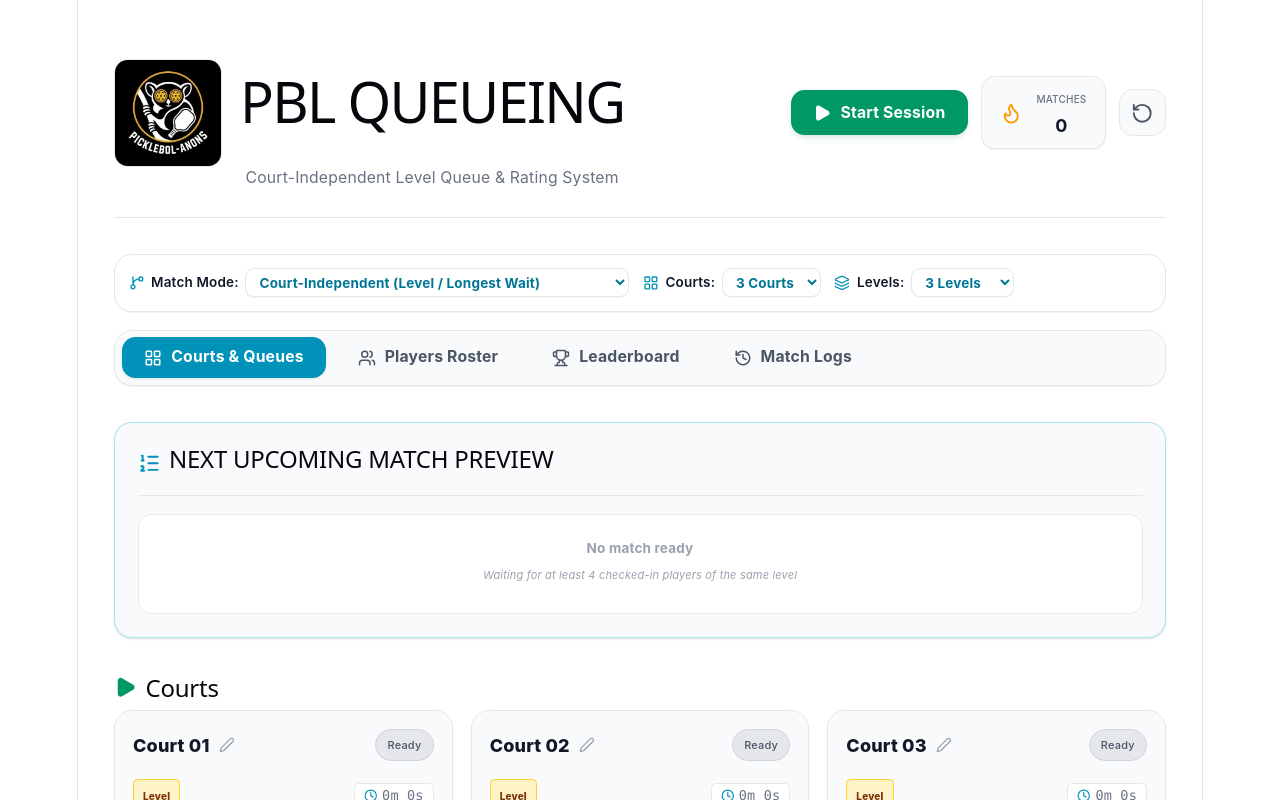
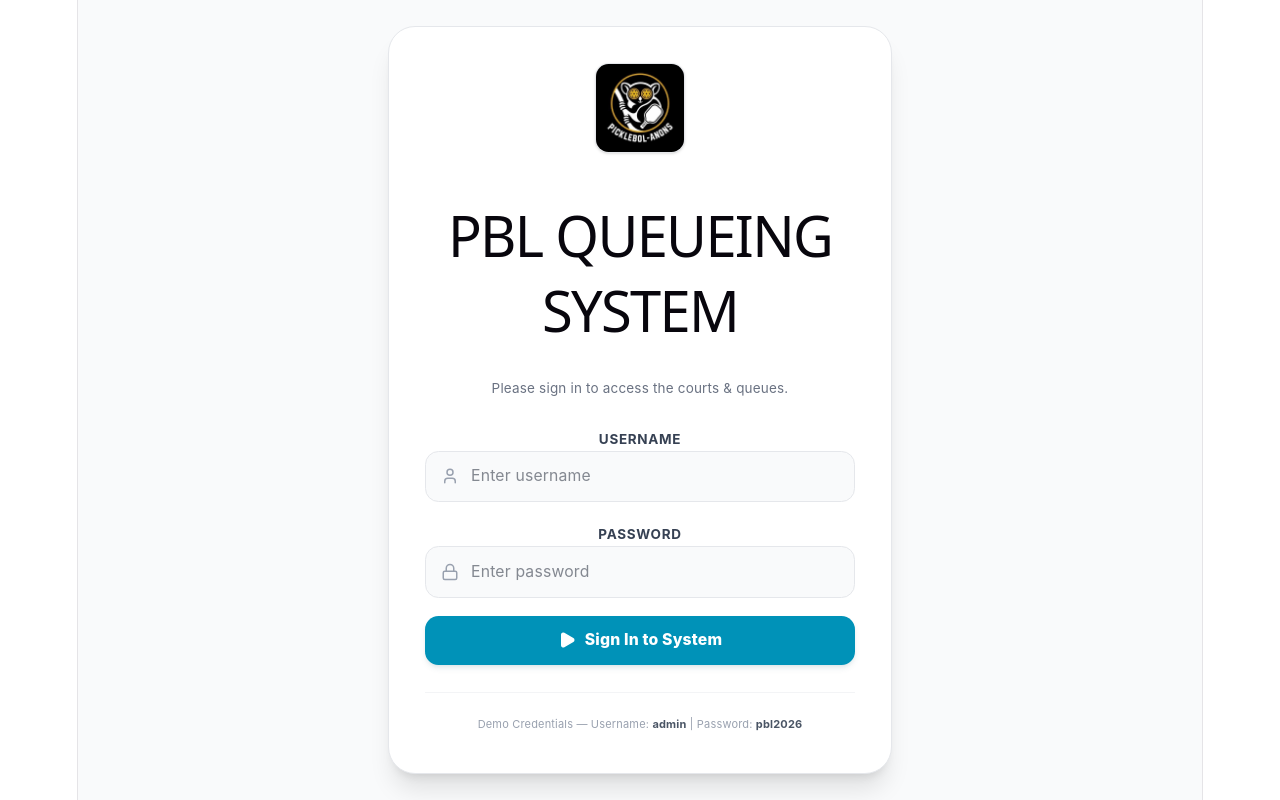
Before and after one commit to theknee-pbl/queue, a React (Vite) app: page / in a window 1280 px wide. Shown: the top 800 px of the page. Built offline with nearby package versions, Linux system fonts and the light colour scheme.

Commit message:
Update App.jsx

```diff
--- a/src/App.jsx
+++ b/src/App.jsx
@@ -33,7 +33,9 @@
   Filter,
   Search,
   Activity,
-  ShieldAlert
+  ShieldAlert,
+  Lock,
+  User
 } from 'lucide-react';
 
 // --- DYNAMIC COURT / LEVEL BADGE COLOR HELPER ---
@@ -111,21 +113,13 @@
   const games = player.gamesPlayed || 0;
   const wins = player.wins || 0;
 
-  // Bayesian Average Parameters
-  const m = 5; // Pseudo-games weight
-  const mu = 0.50; // Global target win rate baseline (50%)
-
-  // 1. Bayesian Adjusted Win Rate
+  const m = 5;
+  const mu = 0.50;
+
   const bayesianWinRate = (wins + (m * mu)) / (games + m);
-
-  // 2. Active Participation Multiplier: 1 - e^(-k * Games)
   const k = 0.2;
   const participationMultiplier = 1 - Math.exp(-k * games);
-
-  // 3. Final Score
   const finalScore = bayesianWinRate * participationMultiplier;
-
-  // 4. Minimum Game Threshold Qualifier Flag
   const MIN_GAMES_THRESHOLD = 5;
   const isQualified = games >= MIN_GAMES_THRESHOLD;
 
@@ -138,11 +132,23 @@
 };
 
 export default function App() {
+  // --- AUTHENTICATION STATE ---
+  const [isLoggedIn, setIsLoggedIn] = useState(() => {
+    return JSON.parse(localStorage.getItem('pickleq_is_logged_in') || 'false');
+  });
+  const [loginUsername, setLoginUsername] = useState('');
+  const [loginPassword, setLoginPassword] = useState('');
+  const [loginError, setLoginError] = useState('');
+
   // --- STATE MANAGEMENT ---
   const [activeTab, setActiveTab] = useState('courts');
   const [now, setNow] = useState(Date.now());
   const [leaderboardFilter, setLeaderboardFilter] = useState('all');
   const [leaderboardSearch, setLeaderboardSearch] = useState('');
+
+  // --- NEW SEARCH STATES FOR ROSTER SECTIONS ---
+  const [checkedInSearch, setCheckedInSearch] = useState('');
+  const [poolSearch, setPoolSearch] = useState('');
 
   const [queueMode, setQueueMode] = useState(() => {
     return localStorage.getItem('pickleq_queue_mode') || 'independent';
@@ -210,7 +216,26 @@
 
   const fileInputRef = useRef(null);
 
-  // --- ADVANCED RANKING HOOK WITH BAYESIAN SMOOTHING & PROVISIONAL TIER ---
+  // --- AUTH HANDLER ---
+  const handleLogin = (e) => {
+    e.preventDefault();
+    setLoginError('');
+
+    if (loginUsername.trim() === 'admin' && loginPassword === 'pbl2026') {
+      setIsLoggedIn(true);
+      localStorage.setItem('pickleq_is_logged_in', 'true');
+    } else {
+      setLoginError('Invalid username or password.');
+    }
+  };
+
+  const handleLogout = () => {
+    setIsLoggedIn(false);
+    localStorage.removeItem('pickleq_is_logged_in');
+    setLoginPassword('');
+  };
+
+  // --- ADVANCED RANKING HOOK ---
   const rankedRoster = useMemo(() => {
     const getHeadToHeadWinner = (playerA, playerB) => {
       if (!playerA.headToHead || !playerB.headToHead) return 0;
@@ -238,23 +263,17 @@
         const courtA = a.assignedCourt || totalCourtCount;
         const courtB = b.assignedCourt || totalCourtCount;
         if (courtA !== courtB) return courtA - courtB;
-
         if (a.finalScore !== b.finalScore) return b.finalScore - a.finalScore;
-
         const sosA = a.scheduleStrength || 0;
         const sosB = b.scheduleStrength || 0;
         if (sosA !== sosB) return sosB - sosA;
-
         return getHeadToHeadWinner(a, b);
       } else {
         if (b.level !== a.level) return b.level - a.level;
-
         if (a.finalScore !== b.finalScore) return b.finalScore - a.finalScore;
-
         const sosA = a.scheduleStrength || 0;
         const sosB = b.scheduleStrength || 0;
         if (sosA !== sosB) return sosB - sosA;
-
         return getHeadToHeadWinner(a, b);
       }
     });
@@ -610,13 +629,9 @@
         return player.assignedCourt === courtId;
       })
       .sort((a, b) => {
-      // Primary sort: Checked-in time (earlier time first)
         const timeA = a.checkedInAt || Date.now();
         const timeB = b.checkedInAt || Date.now();
-      if (timeA !== timeB) {
-        return timeA - timeB;
-      }
-      // Secondary sort: Higher rank/wins first if time is identical
+        if (timeA !== timeB) return timeA - timeB;
         return (b.wins || 0) - (a.wins || 0);
       });
   };
@@ -625,13 +640,9 @@
     return roster
       .filter((p) => p.isCheckedIn && !activeCourtPlayerIds.has(p.id) && p.level === levelNum)
       .sort((a, b) => {
-      // Primary sort: Checked-in time (earlier time first)
         const timeA = a.checkedInAt || Date.now();
         const timeB = b.checkedInAt || Date.now();
-      if (timeA !== timeB) {
-        return timeA - timeB;
-      }
-      // Secondary sort: Higher rank/wins first if time is identical
+        if (timeA !== timeB) return timeA - timeB;
         return (b.wins || 0) - (a.wins || 0);
       });
   };
@@ -644,7 +655,6 @@
     return `${mins}m ${secs}s`;
   };
 
-  // --- UPDATED MATCH SELECTION WITH PARTNER-FIRST TRAVERSAL & TEAM ALLOCATION ---
   const getNextMatchFromQueue = (queueSource) => {
     if (queueSource.length < 4) return { teamA: [], teamB: [], valid: false };
 
@@ -1024,6 +1034,7 @@
   const handleResetSession = () => {
     if (window.confirm("Reset all session data, courts, and queues?")) {
       localStorage.clear();
+      setIsLoggedIn(false);
       setSessionActive(false);
       setShowSummaryModal(false);
       setCourts(Array.from({ length: totalCourtCount }, (_, i) => ({
@@ -1052,7 +1063,6 @@
     return partner ? partner.name : null;
   };
 
-  // --- PODIUM RENDER HELPER ---
   const renderPodiumStep = (players, rankNum) => {
     if (!players || players.length === 0) return null;
 
@@ -1146,6 +1156,75 @@
     }
   };
 
+  // --- RENDER LOGIN SCREEN IF NOT AUTHENTICATED ---
+  if (!isLoggedIn) {
+    return (
+      <div className="min-h-screen bg-gray-50 flex items-center justify-center p-4 font-sans antialiased">
+        <div className="bg-white border border-gray-200 rounded-3xl max-w-md w-full p-8 shadow-xl relative">
+          <div className="flex flex-col items-center text-center mb-6">
+            <PBLLogo className="w-20 h-20 mb-3 shadow-sm" />
+            <h1 className="text-2xl font-extrabold tracking-wider text-gray-900 uppercase">
+              PBL Queueing System
+            </h1>
+            <p className="text-gray-500 text-xs mt-1">
+              Please sign in to access the courts & queues.
+            </p>
+          </div>
+
+          <form onSubmit={handleLogin} className="space-y-4">
+            {loginError && (
+              <div className="bg-rose-50 border border-rose-200 text-rose-700 text-xs font-semibold p-3 rounded-xl text-center">
+                {loginError}
+              </div>
+            )}
+
+            <div className="space-y-1">
+              <label className="text-xs font-bold text-gray-700 uppercase tracking-wider">Username</label>
+              <div className="relative">
+                <User className="w-4 h-4 text-gray-400 absolute left-3.5 top-1/2 -translate-y-1/2" />
+                <input
+                  type="text"
+                  placeholder="Enter username"
+                  value={loginUsername}
+                  onChange={(e) => setLoginUsername(e.target.value)}
+                  className="w-full bg-gray-50 border border-gray-200 focus:border-cyan-500 rounded-xl pl-10 pr-3.5 py-3 text-sm text-gray-900 outline-none transition"
+                  required
+                />
+              </div>
+            </div>
+
+            <div className="space-y-1">
+              <label className="text-xs font-bold text-gray-700 uppercase tracking-wider">Password</label>
+              <div className="relative">
+                <Lock className="w-4 h-4 text-gray-400 absolute left-3.5 top-1/2 -translate-y-1/2" />
+                <input
+                  type="password"
+                  placeholder="Enter password"
+                  value={loginPassword}
+                  onChange={(e) => setLoginPassword(e.target.value)}
+                  className="w-full bg-gray-50 border border-gray-200 focus:border-cyan-500 rounded-xl pl-10 pr-3.5 py-3 text-sm text-gray-900 outline-none transition"
+                  required
+                />
+              </div>
+            </div>
+
+            <button
+              type="submit"
+              className="w-full mt-2 py-3 bg-cyan-600 hover:bg-cyan-500 text-white font-extrabold rounded-xl text-sm transition cursor-pointer shadow-md shadow-cyan-900/10 flex items-center justify-center gap-2"
+            >
+              <Play className="w-4 h-4 fill-current" /> Sign In to System
+            </button>
+          </form>
+
+          <div className="mt-6 text-center border-t border-gray-100 pt-4 text-[11px] text-gray-400">
+            Demo Credentials — Username: <span className="font-bold text-gray-600">admin</span> | Password: <span className="font-bold text-gray-600">pbl2026</span>
+          </div>
+        </div>
+      </div>
+    );
+  }
+
+  // --- MAIN APP DASHBOARD (AUTHENTICATED) ---
   return (
     <div className="min-h-screen bg-white text-gray-900 p-4 md:p-8 font-sans antialiased">
       {/* HEADER */}
@@ -1187,6 +1266,14 @@
           </div>
 
           <button
+            onClick={handleLogout}
+            className="p-2.5 bg-gray-50 hover:bg-amber-50 text-gray-600 hover:text-amber-600 border border-gray-200 hover:border-amber-200 rounded-xl transition cursor-pointer"
+            title="Log Out"
+          >
+            <LogOut className="w-5 h-5" />
+          </button>
+
+          <button
             onClick={handleResetSession}
             className="p-2.5 bg-gray-50 hover:bg-rose-50 text-gray-600 hover:text-rose-600 border border-gray-200 hover:border-rose-200 rounded-xl transition cursor-pointer"
             title="Reset Session"
@@ -1325,7 +1412,6 @@
                             : 'border-gray-200'
                         }`}
                       >
-                        {/* Col 1: Rank & Name */}
                         <div className="flex items-center gap-3.5 md:col-span-1">
                           <div className={`w-9 h-9 rounded-xl flex items-center justify-center font-extrabold text-xs shrink-0 ${
                             player.calculatedRank === 1
@@ -1353,14 +1439,12 @@
                           </div>
                         </div>
 
-                        {/* Col 2: Court / Level */}
                         <div className="flex items-center md:justify-center">
                           <span className={`px-3 py-1 rounded-lg font-extrabold text-xs border shadow-2xs inline-block text-center min-w-[36px] ${getCourtLevelBadgeStyle(courtOrLevelVal)}`}>
                             {courtOrLevelVal}
                           </span>
                         </div>
 
-                        {/* Col 3: Raw Win % */}
                         <div className="space-y-1.5 md:col-span-1">
                           <div className="flex justify-between items-center text-xs">
                             <span className="font-extrabold text-amber-600">{rawWinRatePercent}%</span>
@@ -1375,7 +1459,6 @@
                           </div>
                         </div>
 
-                        {/* Col 4 & 5: Stats */}
                         <div className="grid grid-cols-4 gap-2 md:col-span-2 pt-2 md:pt-0 border-t md:border-t-0 border-gray-100 text-xs font-semibold text-center">
                           <div className="px-1">
                             <span className="text-[10px] text-gray-400 block uppercase font-bold">Played</span>
@@ -1468,7 +1551,7 @@
         </section>
       )}
 
-      {/* SEPARATED SYSTEM SETTINGS */}
+      {/* SYSTEM SETTINGS */}
       <div className="max-w-7xl mx-auto mb-4 bg-white border border-gray-200 rounded-2xl p-3 flex flex-col sm:flex-row justify-between items-center gap-3 shadow-2xs">
         <div className="flex items-center gap-3 flex-wrap w-full sm:w-auto justify-end">
           <div className="flex items-center gap-1.5">
@@ -1615,10 +1698,7 @@
               </div>
             )}
 
-            {/* UPDATED STRUCTURAL SECTIONS: Section 1 (Courts) and Section 2 (Level Queues) placed sequentially per requirements */}
             <div className="space-y-8">
-
-              {/* SECTION 1: COURTS */}
               <div className="space-y-4">
                 <h2 className="text-xl font-bold text-gray-900 flex items-center gap-2">
                   <Play className="w-5 h-5 text-emerald-600 fill-emerald-600" /> Courts {queueMode === 'dependent' && <span className="text-xs text-amber-600 font-semibold">(Court 01 is Highest Priority)</span>}
@@ -1634,7 +1714,6 @@
                       <div key={court.id} className="bg-gray-50 border border-gray-200 rounded-2xl p-4 shadow-2xs flex flex-col justify-between">
                         <div>
                           <div className="flex flex-col gap-2 mb-3 pb-3 border-b border-gray-200">
-                            {/* Row 1: Court Name & Live/Ready Badge */}
                             <div className="flex flex-wrap justify-between items-center gap-2 mb-2">
                               {editingCourtId === court.id ? (
                                 <div className="flex items-center gap-1.5 w-full sm:w-auto flex-1 min-w-[200px]">
@@ -1666,7 +1745,6 @@
                               )}
                             </div>
 
-                            {/* Row 2: Level Display & Match Timer */}
                             <div className="flex justify-between items-center">
                               {queueMode === 'independent' ? (
                                 <span className={`text-[10px] font-extrabold px-2 py-0.5 rounded border shadow-2xs ${getCourtLevelBadgeStyle(court.level)}`}>
@@ -1745,7 +1823,6 @@
                                         onClick={() => handleReorderQueue(p.id, 'up', courtQueue)}
                                         disabled={idx === 0}
                                         className="text-gray-400 hover:text-cyan-600 disabled:opacity-20 cursor-pointer font-bold px-1"
-                                        title="Move Up"
                                       >
                                         ▲
                                       </button>
@@ -1753,7 +1830,6 @@
                                         onClick={() => handleReorderQueue(p.id, 'down', courtQueue)}
                                         disabled={idx === courtQueue.length - 1}
                                         className="text-gray-400 hover:text-cyan-600 disabled:opacity-20 cursor-pointer font-bold px-1"
-                                        title="Move Down"
                                       >
                                         ▼
                                       </button>
@@ -1771,7 +1847,6 @@
                 </div>
               </div>
 
-              {/* SECTION 2: LEVEL QUEUES (AFTER COURTS FOR INDEPENDENT MODE) */}
               {queueMode === 'independent' && (
                 <div className="space-y-4 pt-4 border-t border-gray-200">
                   <h2 className="text-xl font-bold text-gray-900 flex items-center gap-2">
@@ -1812,7 +1887,6 @@
                                           onClick={() => handleReorderQueue(player.id, 'up', levelQueue)}
                                           disabled={idx === 0}
                                           className="text-gray-400 hover:text-cyan-600 disabled:opacity-20 cursor-pointer font-bold px-1 text-[11px]"
-                                          title="Move Up"
                                         >
                                           ▲
                                         </button>
@@ -1820,7 +1894,6 @@
                                           onClick={() => handleReorderQueue(player.id, 'down', levelQueue)}
                                           disabled={idx === levelQueue.length - 1}
                                           className="text-gray-400 hover:text-cyan-600 disabled:opacity-20 cursor-pointer font-bold px-1 text-[11px]"
-                                          title="Move Down"
                                         >
                                           ▼
                                         </button>
@@ -1840,7 +1913,6 @@
                   </div>
                 </div>
               )}
-
             </div>
           </div>
         )}
@@ -1848,7 +1920,6 @@
         {/* TAB 2: PLAYERS ROSTER */}
         {activeTab === 'players' && (
           <section className="grid grid-cols-1 md:grid-cols-3 gap-6 animate-in fade-in duration-200">
-
             <div className="bg-gray-50 border border-gray-200 rounded-2xl p-5 flex flex-col justify-between shadow-2xs">
               <div>
                 <div className="flex justify-between items-center mb-4">
@@ -1925,18 +1996,29 @@
               </div>
             </div>
 
-            {/* CHECKED-IN PLAYERS SUB-SECTION (1 ROW PER PLAYER) */}
             <div className="bg-emerald-50/40 border border-emerald-200 rounded-2xl p-5 flex flex-col justify-between shadow-2xs md:col-span-3">
               <div>
-                <h2 className="text-lg font-bold text-gray-900 mb-3 flex items-center gap-2">
+                <div className="flex flex-col sm:flex-row justify-between items-start sm:items-center gap-3 mb-3">
+                  <h2 className="text-lg font-bold text-gray-900 flex items-center gap-2">
                     <UserCheck className="w-5 h-5 text-emerald-600" /> Checked-In Players ({roster.filter(p => p.isCheckedIn).length})
                   </h2>
-
-                {roster.filter(p => p.isCheckedIn).length === 0 ? (
-                  <p className="text-center py-4 text-gray-400 text-xs italic">No players currently checked in.</p>
+                  <div className="relative w-full sm:w-64">
+                    <Search className="w-3.5 h-3.5 text-gray-400 absolute left-3 top-1/2 -translate-y-1/2" />
+                    <input
+                      type="text"
+                      placeholder="Search checked-in..."
+                      value={checkedInSearch}
+                      onChange={(e) => setCheckedInSearch(e.target.value)}
+                      className="w-full bg-white border border-emerald-200 focus:border-cyan-500 rounded-xl pl-8 pr-3 py-1.5 text-xs text-gray-900 outline-none"
+                    />
+                  </div>
+                </div>
+
+                {roster.filter(p => p.isCheckedIn && p.name.toLowerCase().includes(checkedInSearch.toLowerCase())).length === 0 ? (
+                  <p className="text-center py-4 text-gray-400 text-xs italic">No matching checked-in players found.</p>
                 ) : (
                   <div className="grid grid-cols-1 gap-2 max-h-[300px] overflow-y-auto pr-1">
-                    {roster.filter(p => p.isCheckedIn).map((player) => {
+                    {roster.filter(p => p.isCheckedIn && p.name.toLowerCase().includes(checkedInSearch.toLowerCase())).map((player) => {
                       const isPlaying = activeCourtPlayerIds.has(player.id);
                       const partnerName = getPartnerName(player.partnerId);
 
@@ -1974,7 +2056,6 @@
                               <button
                                 onClick={() => handleToggleCheckIn(player.id)}
                                 className="px-3 py-1.5 bg-amber-50 hover:bg-amber-100 text-amber-800 border border-amber-200 rounded-xl text-xs font-bold transition cursor-pointer flex items-center gap-1"
-                                title="Check Out to Roster"
                               >
                                 <UserX className="w-3.5 h-3.5" /> Check Out
                               </button>
@@ -1992,18 +2073,29 @@
               </div>
             </div>
 
-            {/* GENERAL / CHECKED-OUT ROSTER SECTION (EXCLUDES CHECKED-IN PLAYERS) */}
             <div className="bg-gray-50 border border-gray-200 rounded-2xl p-5 flex flex-col justify-between shadow-2xs md:col-span-3">
               <div>
-                <h2 className="text-lg font-bold text-gray-900 mb-4 flex items-center gap-2">
+                <div className="flex flex-col sm:flex-row justify-between items-start sm:items-center gap-3 mb-4">
+                  <h2 className="text-lg font-bold text-gray-900 flex items-center gap-2">
                     <Users className="w-5 h-5 text-amber-500" /> Full Roster Pool ({roster.filter(p => !p.isCheckedIn).length} Available)
                   </h2>
-
-                {roster.filter(p => !p.isCheckedIn).length === 0 ? (
-                  <p className="text-center py-6 text-gray-400 text-sm italic">All players are currently checked in.</p>
+                  <div className="relative w-full sm:w-64">
+                    <Search className="w-3.5 h-3.5 text-gray-400 absolute left-3 top-1/2 -translate-y-1/2" />
+                    <input
+                      type="text"
+                      placeholder="Search roster pool..."
+                      value={poolSearch}
+                      onChange={(e) => setPoolSearch(e.target.value)}
+                      className="w-full bg-white border border-gray-200 focus:border-cyan-500 rounded-xl pl-8 pr-3 py-1.5 text-xs text-gray-900 outline-none"
+                    />
+                  </div>
+                </div>
+
+                {roster.filter(p => !p.isCheckedIn && p.name.toLowerCase().includes(poolSearch.toLowerCase())).length === 0 ? (
+                  <p className="text-center py-6 text-gray-400 text-sm italic">No matching available players found.</p>
                 ) : (
                   <div className="grid grid-cols-1 gap-2.5 max-h-[400px] overflow-y-auto pr-1">
-                    {roster.filter(p => !p.isCheckedIn).map((player) => {
+                    {roster.filter(p => !p.isCheckedIn && p.name.toLowerCase().includes(poolSearch.toLowerCase())).map((player) => {
                       const partnerName = getPartnerName(player.partnerId);
 
                       return (
@@ -2051,16 +2143,13 @@
                 )}
               </div>
             </div>
-
           </section>
         )}
 
         {/* TAB 3: LEADERBOARD */}
         {activeTab === 'leaderboard' && (
           <div className="flex flex-col gap-8 animate-in fade-in duration-200">
-
             <div className="w-full space-y-6 bg-gray-50/50 border border-gray-200 rounded-3xl p-5 md:p-6 shadow-2xs">
-
               <div className="flex flex-col sm:flex-row justify-between items-start sm:items-center bg-white border border-gray-200 rounded-2xl p-4 gap-3 shadow-2xs">
                 <div className="flex items-center gap-2">
                   <Trophy className="w-5 h-5 text-amber-500" />
@@ -2146,7 +2235,6 @@
                                 : 'border-gray-200'
                             }`}
                           >
-                            {/* Col 1: Rank & Name */}
                             <div className="flex items-center gap-3.5 md:col-span-1">
                               <div className={`w-9 h-9 rounded-xl flex items-center justify-center font-extrabold text-xs shrink-0 ${
                                 player.calculatedRank === 1
@@ -2174,14 +2262,12 @@
                               </div>
                             </div>
 
-                            {/* Col 2: Court / Level */}
                             <div className="flex items-center md:justify-center">
                               <span className={`px-3 py-1 rounded-lg font-extrabold text-xs border shadow-2xs inline-block text-center min-w-[36px] ${getCourtLevelBadgeStyle(courtOrLevelVal)}`}>
                                 {courtOrLevelVal}
                               </span>
                             </div>
 
-                            {/* Col 3: Raw Win % */}
                             <div className="space-y-1.5 md:col-span-1">
                               <div className="flex justify-between items-center text-xs">
                                 <span className="font-extrabold text-amber-600">{rawWinRatePercent}%</span>
@@ -2196,7 +2282,6 @@
                               </div>
                             </div>
 
-                            {/* Col 4 & 5: Stats */}
                             <div className="grid grid-cols-4 gap-2 md:col-span-2 pt-2 md:pt-0 border-t md:border-t-0 border-gray-100 text-xs font-semibold text-center">
                               <div className="px-1">
                                 <span className="text-[10px] text-gray-400 block uppercase font-bold">Played</span>
@@ -2228,14 +2313,12 @@
                 )}
               </div>
             </div>
-
           </div>
         )}
 
         {/* TAB 4: MATCH LOGS */}
         {activeTab === 'matchLogs' && (
           <div className="flex flex-col gap-8 animate-in fade-in duration-200">
-
             <div className="w-full space-y-4 bg-gray-50/50 border border-gray-200 rounded-3xl p-5 md:p-6 shadow-2xs">
               <div className="flex items-center justify-between bg-white border border-gray-200 rounded-2xl p-4 shadow-2xs flex-wrap gap-3">
                 <div className="flex items-center gap-2">
@@ -2299,7 +2382,6 @@
                 )}
               </div>
             </div>
-
           </div>
         )}
 
```
Lines whose indentation alone changed are shown as unchanged.
